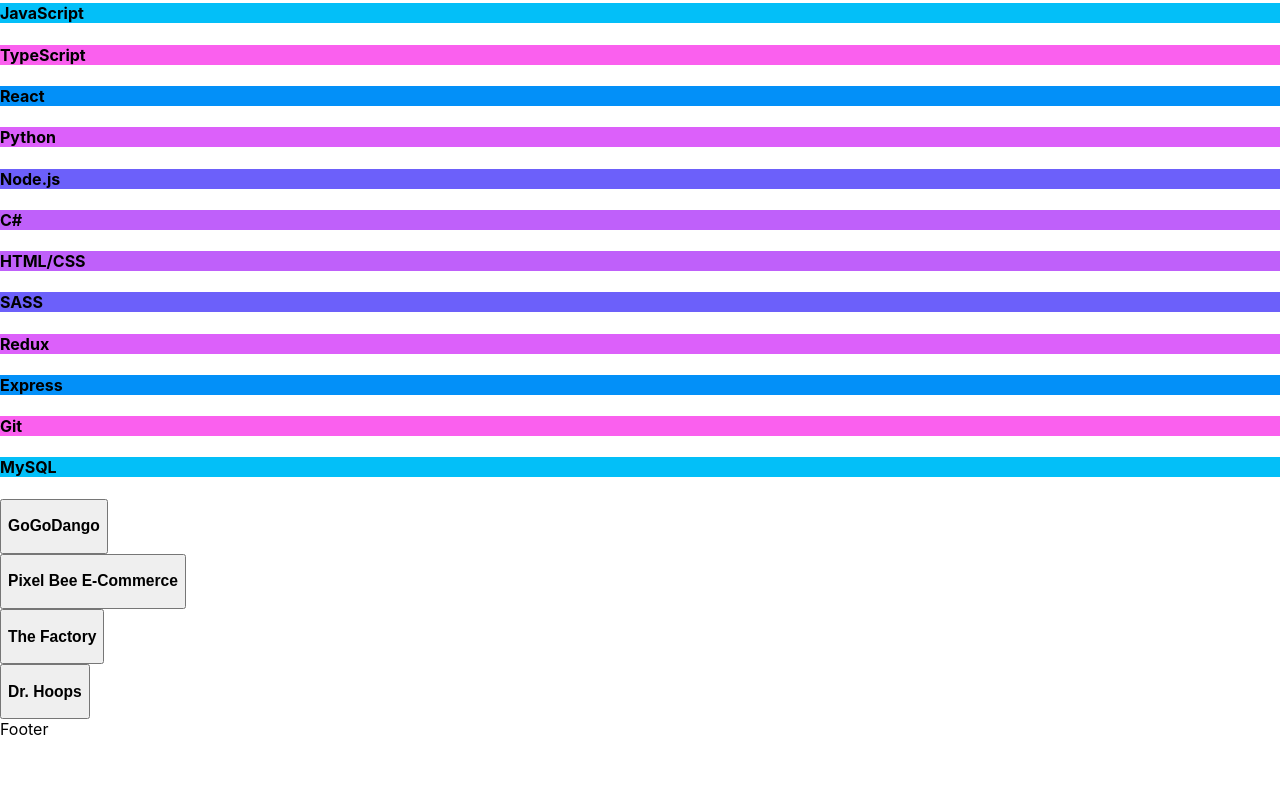
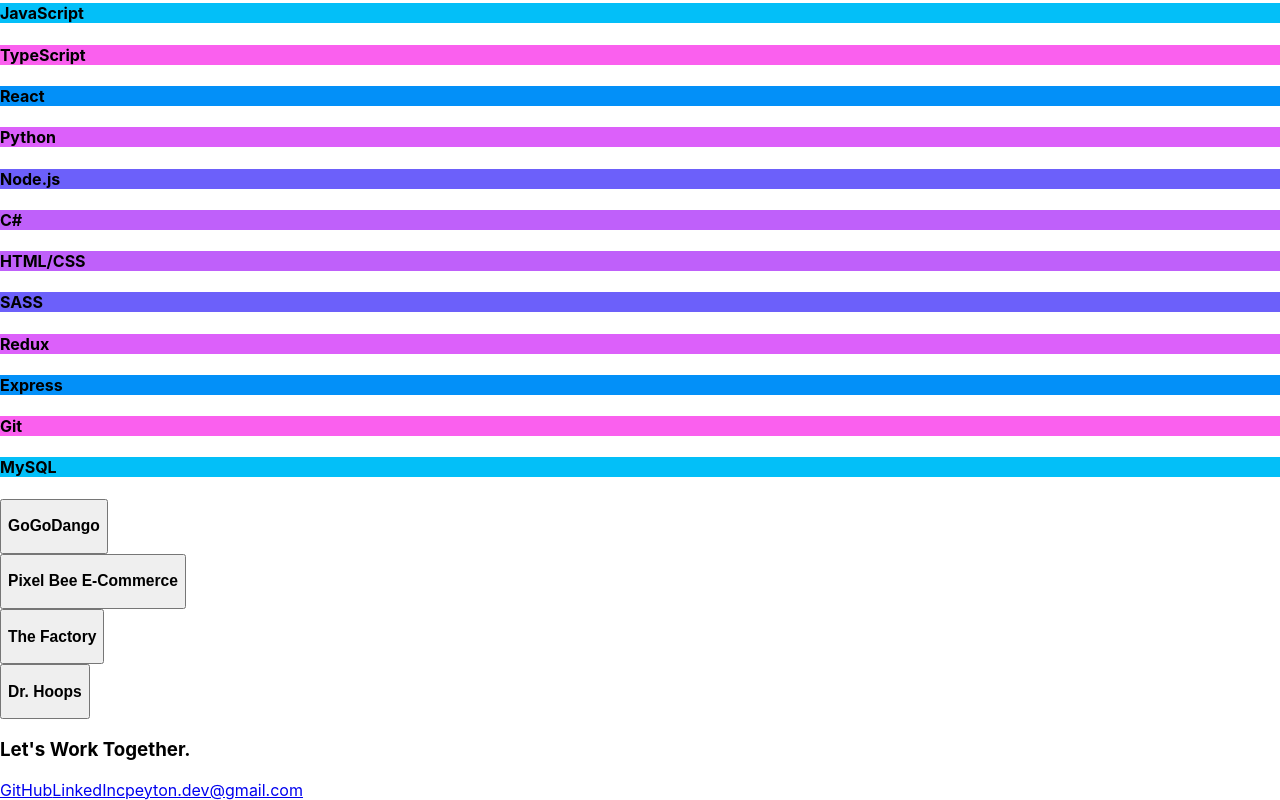
Before and after one commit to ColbPeyton/portfolio-revamp, a React (Create React App) app: page / in a window 1280 px wide. Shown: the part 1875-2675 px from the top of the page. Before the commit the page ends 2614 px from the top, so only its background shows below. Built offline with nearby package versions, Linux system fonts and the light colour scheme.

Commit message:
add markup to footer

```diff
--- a/src/components/Footer.tsx
+++ b/src/components/Footer.tsx
@@ -1,9 +1,24 @@
 import React from 'react';
+
 
 export const Footer = ():JSX.Element => {
     return(
-        <div className='container-footer'>
-            Footer
-        </div>
+        <footer className='container-footer'>
+            <div className='footer-top'>
+                <div className='footer-img'>
+                    {/* <img src={profile} alt='me' /> */}
+                </div>
+                <div className='footer-tagline'>
+                    <h3>Let's Work Together.</h3>
+                </div>
+            </div>
+            <div className='footer-bot'>
+                <div className='footer-links'>
+                    <a href='https://github.com/ColbPeyton' target='_blank' rel="noopener noreferrer">GitHub</a>
+                    <a href='https://www.linkedin.com/in/colbypeyton/' target='_blank' rel="noopener noreferrer">LinkedIn</a>
+                    <a href="mailto:cpeyton.dev@gmail.com?subject=Let's Work Together">cpeyton.dev@gmail.com</a>
+                </div>
+            </div>
+        </footer>
     )
 }
```
